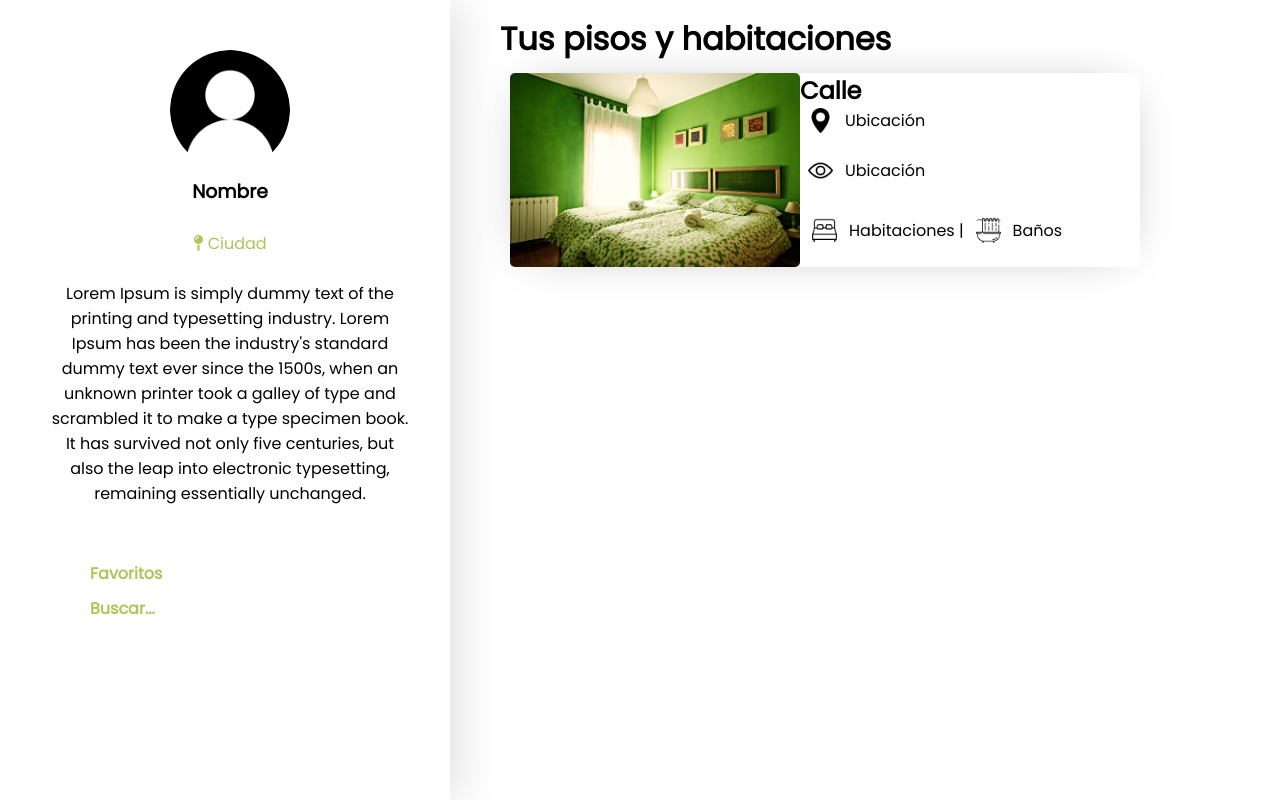
After one commit to adiezdev/the-connect-house, a PHP site: page /perfil.php in a window 1280 px wide. The commit adds this page. Run offline with PHP 8.4, Linux system fonts and the light colour scheme; some libraries are stand-ins or nearby versions.

Commit message:
Sección perfil

```diff
--- a/ajax/a_UsuarioRegistro.php
+++ b/ajax/a_UsuarioRegistro.php
@@ -1,5 +1,9 @@
 <?php
+//error_reporting( E_ALL );
+//ini_set( 'display_errors' , true );
+//ini_set( 'display_startup_errors' , true );
 require_once(__DIR__.'/../bd/db_usuario.php');
+    session_start();
     //
     //Inciamos las varibles
     $oRespuesta = new stdClass();
--- a/css/estilos-busqueda.css
+++ b/css/estilos-busqueda.css
@@ -9,7 +9,7 @@
 
 .contenedor-izquierdo {
     top: 0px;
-    width: 240px;
+    width: 270px;
     bottom: 0px;
     -webkit-box-shadow: 13px 1px 38px -1px rgba(0, 0, 0, 0.11);
     -moz-box-shadow: 13px 1px 38px -1px rgba(0, 0, 0, 0.11);
--- /dev/null
+++ b/css/estilos-perfil.css
@@ -0,0 +1,28 @@
+.contenedor-izquierdo{
+    position: fixed;
+}
+.contenedor-centro{
+    position: absolute;
+}
+.contenedor-izquierdo {
+    top: 0px;
+    width: 450px;
+    bottom: 0px;
+    -webkit-box-shadow: 13px 1px 38px -1px rgba(0, 0, 0, 0.11);
+    -moz-box-shadow: 13px 1px 38px -1px rgba(0, 0, 0, 0.11);
+    box-shadow: 13px 1px 38px -1px rgba(0, 0, 0, 0.11);
+}
+.contenedor-centro {
+    top: 15px;
+    left: 500px;
+    right: 0;
+    bottom: 0px;
+}
+
+.contenedor-izquierdo .into-izquierdo {
+    margin: 50px 40px 0px 50px;
+}
+.into-izquierdo ul li {
+    list-style: none;
+    margin-bottom: 10px;
+}
--- a/css/widgets.css
+++ b/css/widgets.css
@@ -11,7 +11,10 @@ a {
 .title {
     margin: 20px;
 }
-
+.titleciudad
+{
+    color: #aac759;
+}
 svg {
     width: 30px;
 }
--- a/includes/constantes.php
+++ b/includes/constantes.php
@@ -2,4 +2,5 @@
     define("TITULO_INDEX","Bienvenido a The Conecthouse");
     define("TITULO_LOGIN","Inicia sesión");
     define("TITULO_BUSQUEDA","Resultados");
+    define("TITULO_PERFIIL","Perfil");
 ?>
--- /dev/null
+++ b/includes/generarsecciones.php
@@ -0,0 +1 @@
+<?php
--- a/includes/sesion.php
+++ b/includes/sesion.php
@@ -10,7 +10,7 @@ if( !isset( $_SESSION['idUsuario'] ))
 {
     //
     // No logueado
-    header( "location:/../login-registro.php" );
+    header( "location:/the-connect-house/login-registro.php" );
     return;
 }
 //
@@ -28,4 +28,4 @@ if( !isset( $_SESSION['idUsuario'] ))
 }*/
 //
 // Actualizamos la hora de último acceso.
-updateSession();
+//updateSession();
--- a/index.php
+++ b/index.php
@@ -6,7 +6,11 @@ $a = array(
     "widgets" => "widgets",
     "incio" => "estilos-inicio"
 );
+//
+//Codificamos los objetos
 $objects = json_decode(json_encode($a), FALSE);
+//
+//Se lo envíamos al metodo
 cabecera(TITULO_INDEX,$objects,false);
 ?>
 <body>
--- /dev/null
+++ b/perfil.php
@@ -0,0 +1,48 @@
+<?php
+require_once(__DIR__."/includes/header.php");
+require_once(__DIR__."/includes/constantes.php");
+//
+$a = array(
+    "widgets" => "widgets",
+    "busqueda" => "estilos-perfil"
+);
+//
+//Codificamos los objetos
+$objects = json_decode(json_encode($a), FALSE);
+//
+//Se lo envíamos al metodo
+cabecera(TITULO_INDEX,$objects,false);
+?>
+<body>
+    <div class="contenedor-izquierdo">
+        <div class="into-izquierdo">
+            <div id="perfil">
+                <img id="user" src="img/isset/isset-user.png" alt="imgen-perfil" srcset="">
+                <h3>Nombre</h3><br>
+                <div class="titleciudad"><p><i class="fas fa-map-pin"></i> Ciudad</p></div><br>
+                <div id="descripcion"><p>Lorem Ipsum is simply dummy text of the printing and typesetting industry. Lorem Ipsum has been the industry's standard dummy text ever since the 1500s, when an unknown printer took a galley of type and scrambled it to make a type specimen book. It has survived not only five centuries, but also the leap into electronic typesetting, remaining essentially unchanged.</p></div><br>
+            </div>
+            <ul>
+                <li><a>Favoritos</a></li>
+                <li><a>Buscar...</a></li>
+            </ul>
+        </div>
+    </div>
+    <div class="contenedor-centro">
+        <div class="into-centro">
+            <h1>Tus pisos y habitaciones</h1>
+            <div class="box-mas-visitados">
+                <img src="img/img-modelo.jpg" alt="habitación">
+                <h2>Calle</h2>
+                <div class="descripcion">
+                    <p><img src="img/iconos-materiales/bandera.png" alt="habitación"> Ubicación</p><br>
+                    <p><img src="img/iconos-materiales/visitas.png" alt="habitación"> Ubicación</p><br>
+                </div>
+                <div class="datos">
+                    <p><img src="img/iconos-materiales/cama.png" alt="habitación"> Habitaciones |</p>
+                    <p><img src="img/iconos-materiales/shower.png" alt="habitación"> Baños</p>
+                </div>
+            </div>
+        </div>
+    </div>
+</body>
```
Also changed, not shown: ajax/a_UsuarioLogin.php (+12 -3 lines), busqueda-pisos.php (+15 -2 lines).
